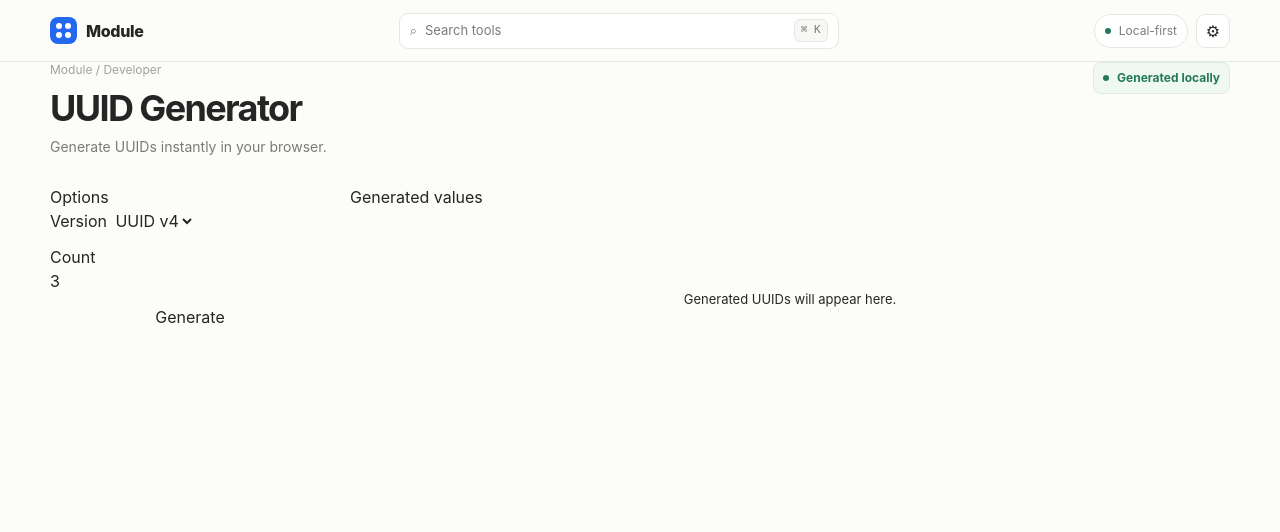
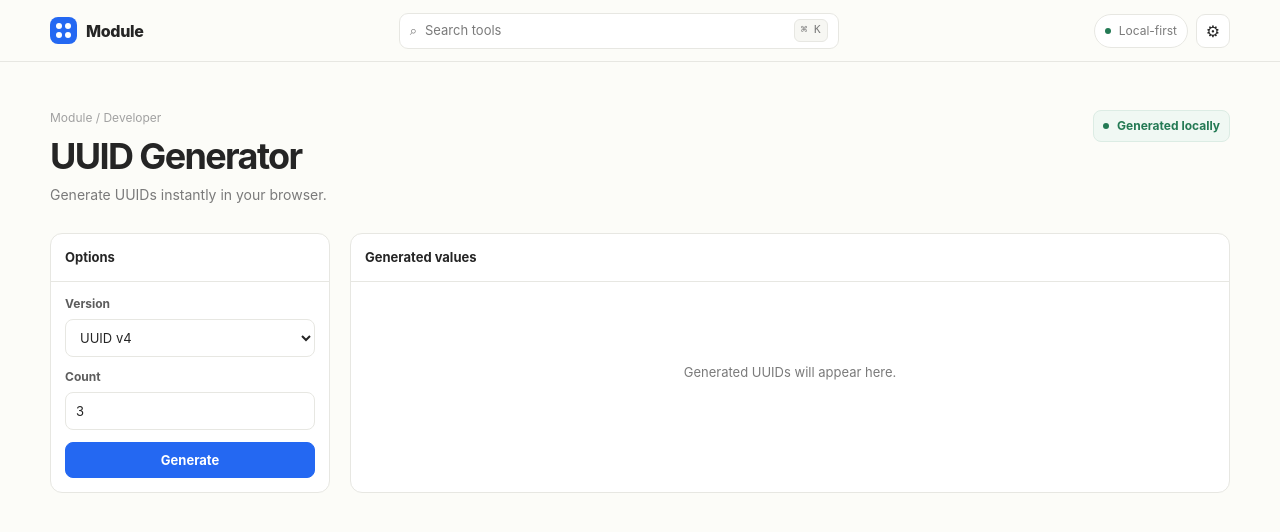
Before and after one commit to howlil/modu-app, a SvelteKit app: page /dev/uuid in a window 1280 px wide. Shown: the top 532 px of the page. Built offline with nearby package versions, Linux system fonts and the light colour scheme.

Commit message:
refactor: use Tailwind and library primitives in src/routes/dev/uuid/+page.svelte

```diff
--- a/src/routes/dev/uuid/+page.svelte
+++ b/src/routes/dev/uuid/+page.svelte
@@ -1,10 +1,11 @@
 <script lang="ts">
+  import { Button } from 'bits-ui';
   import ToolHeader from '#lib/components/ToolHeader.svelte';
 </script>
 
 <svelte:head><title>UUID Generator — Module</title></svelte:head>
 
-<section class="page">
+<section class="py-12 max-[760px]:py-7">
   <ToolHeader
     eyebrow="Module / Developer"
     title="UUID Generator"
@@ -12,57 +13,39 @@
     privacy="Generated locally"
   />
 
-  <div class="generator">
-    <aside class="panel">
-      <div class="panel-head">Options</div>
-      <div class="panel-body options">
-        <label class="field">
-          <span>Version</span>
-          <select class="select">
+  <div class="grid grid-cols-[280px_minmax(0,1fr)] gap-5 max-[760px]:grid-cols-1">
+    <aside class="rounded-xl border border-line bg-surface">
+      <div class="flex min-h-12 items-center border-b border-line px-3.5 text-[13px] font-bold">Options</div>
+      <div class="grid gap-3 p-3.5">
+        <label class="grid gap-[7px]">
+          <span class="text-xs font-[650] text-[#5d5d5d]">Version</span>
+          <select class="h-[38px] w-full rounded-lg border border-line bg-surface px-2.5 text-[13px] outline-none focus:border-brand/50 focus:ring-3 focus:ring-brand/10">
             <option>UUID v4</option>
             <option>UUID v7</option>
           </select>
         </label>
 
-        <label class="field">
-          <span>Count</span>
-          <input class="input" type="number" min="1" value="3" />
+        <label class="grid gap-[7px]">
+          <span class="text-xs font-[650] text-[#5d5d5d]">Count</span>
+          <input
+            class="h-[38px] w-full rounded-lg border border-line bg-surface px-2.5 text-[13px] outline-none focus:border-brand/50 focus:ring-3 focus:ring-brand/10"
+            type="number"
+            min="1"
+            value="3"
+          />
         </label>
 
-        <button class="button primary block" type="button">Generate</button>
+        <Button.Root class="inline-flex min-h-9 w-full items-center justify-center rounded-lg border border-brand bg-brand px-3 text-[13px] font-[650] text-white hover:bg-brand-deep" type="button">
+          Generate
+        </Button.Root>
       </div>
     </aside>
 
-    <div class="panel">
-      <div class="panel-head">Generated values</div>
-      <div class="panel-body empty">Generated UUIDs will appear here.</div>
+    <div class="rounded-xl border border-line bg-surface">
+      <div class="flex min-h-12 items-center border-b border-line px-3.5 text-[13px] font-bold">Generated values</div>
+      <div class="grid min-h-[180px] place-items-center p-3.5 text-[13px] text-muted">
+        Generated UUIDs will appear here.
+      </div>
     </div>
   </div>
 </section>
-
-<style>
-  .generator {
-    display: grid;
-    grid-template-columns: 280px minmax(0, 1fr);
-    gap: 20px;
-  }
-
-  .options {
-    display: grid;
-    gap: 12px;
-  }
-
-  .empty {
-    min-height: 180px;
-    display: grid;
-    place-items: center;
-    color: var(--muted);
-    font-size: 13px;
-  }
-
-  @media (max-width: 760px) {
-    .generator {
-      grid-template-columns: 1fr;
-    }
-  }
-</style>
```
